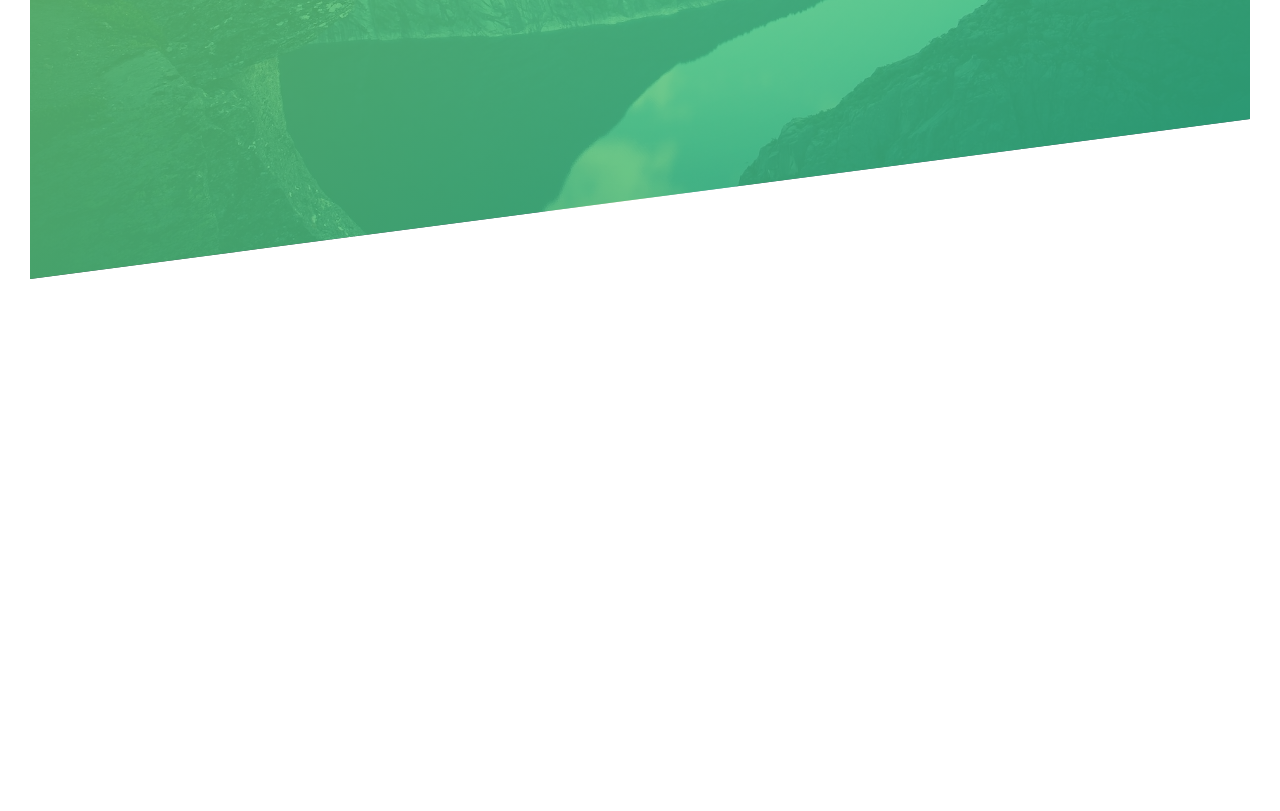
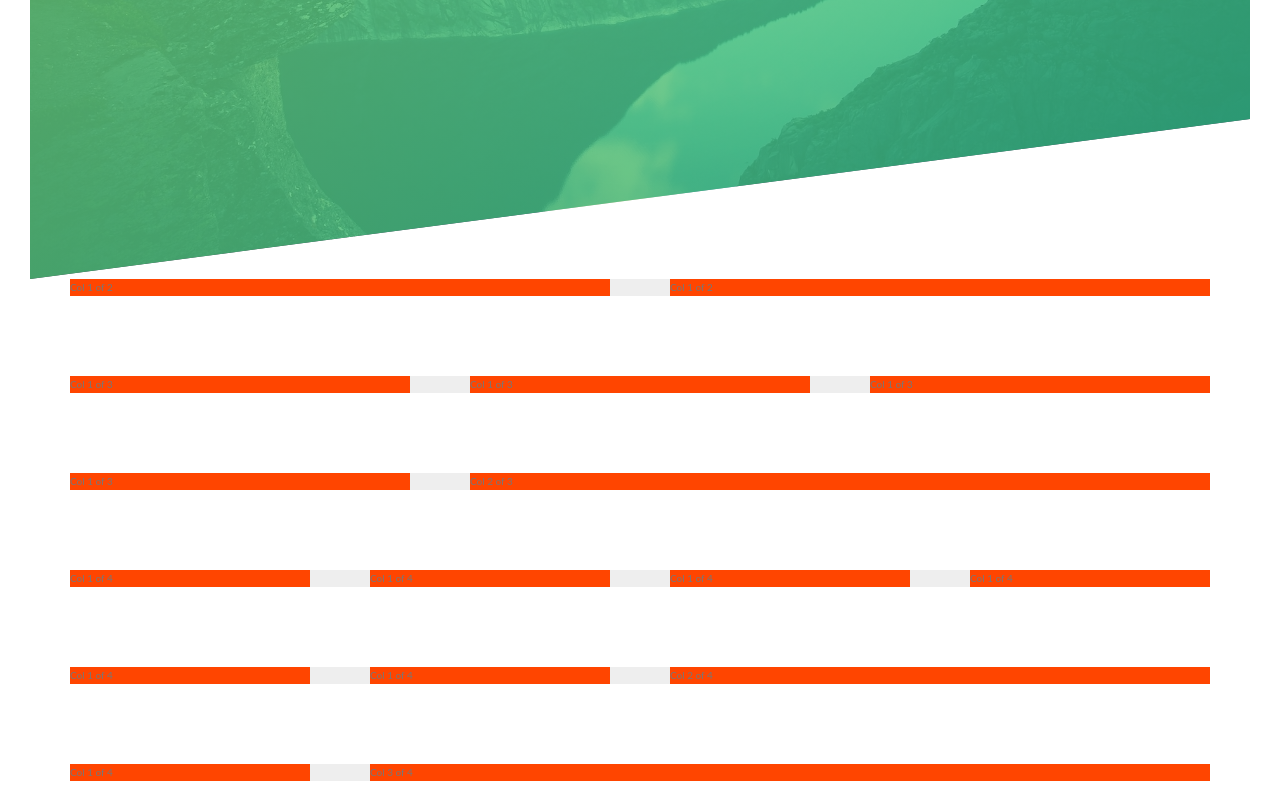
Before and after one commit to diddy2good/advanced-css-projects, a website: page index.html in a window 1280 px wide. Shown: the part 511-1322 px from the top of the page. Before the commit the page ends 820 px from the top, so only its background shows below. Drawn offline with Linux system fonts and the light colour scheme.

Commit message:
Added grid system

```diff
--- a/index.html
+++ b/index.html
@@ -21,7 +21,37 @@
       </h1>
       <a href="#" class="btn btn--white btn--animated" >Discover our tours</a>
     </div>
+  </header>
 
-  </header>
+  <section>
+    <div class="row">
+      <div class="col-1-of-2">Col 1 of 2</div>
+      <div class="col-1-of-2">Col 1 of 2</div>
+    </div>
+    <div class="row">
+      <div class="col-1-of-3">Col 1 of 3</div>
+      <div class="col-1-of-3">Col 1 of 3</div>
+      <div class="col-1-of-3">Col 1 of 3</div>
+    </div>
+    <div class="row">
+      <div class="col-1-of-3">Col 1 of 3</div>
+      <div class="col-2-of-3">Col 2 of 3</div>
+    </div>
+    <div class="row">
+      <div class="col-1-of-4">Col 1 of 4</div>
+      <div class="col-1-of-4">Col 1 of 4</div>
+      <div class="col-1-of-4">Col 1 of 4</div>
+      <div class="col-1-of-4">Col 1 of 4</div>
+    </div>
+    <div class="row">
+      <div class="col-1-of-4">Col 1 of 4</div>
+      <div class="col-1-of-4">Col 1 of 4</div>
+      <div class="col-2-of-4">Col 2 of 4</div>
+    </div>
+    <div class="row">
+      <div class="col-1-of-4">Col 1 of 4</div>
+      <div class="col-3-of-4">Col 3 of 4</div>
+    </div>
+  </section>
 </body>
 </html>
--- a/package.json
+++ b/package.json
@@ -4,7 +4,7 @@
   "description": "Landing page for natours",
   "main": "index.js",
   "scripts": {
-    "compile:sass": "node-sass sass/main.scss css/style.css -w"
+    "compile:sass": "node-sass -w sass/main.scss css/style.css "
   },
   "repository": {
     "type": "git",
--- a/sass/abstracts/_mixins.scss
+++ b/sass/abstracts/_mixins.scss
@@ -0,0 +1,7 @@
+@mixin clearfix {
+  &::after {
+    content: '';
+    clear: both;
+    display: table;
+  }
+}
--- a/sass/abstracts/_variables.scss
+++ b/sass/abstracts/_variables.scss
@@ -1,6 +1,12 @@
+// Colors
 $color-primary: #55c57a;
 $color-primary-light: #7ed56f;
 $color-primary-dark: #28b485;
 $color-gray-dark: #777777;
 $color-white: #ffffff;
 $color-black: #000;
+
+// Grid
+$grid-width: 114rem;
+$gutter-vertical: 8rem;
+$gutter-horizontal: 6rem;
--- /dev/null
+++ b/sass/layout/_grid.scss
@@ -0,0 +1,44 @@
+.row {
+  max-width: $grid-width;
+  background-color: #eee;
+  margin: 0 auto;
+
+  &:not(:last-child) {
+    margin-bottom: $gutter-vertical;
+  }
+
+  @include clearfix;
+
+  // The ^ key targets anything starting with "col-"
+  [class^="col-"] {
+    background-color: orangered;
+    float: left;
+    &:not(:last-child) {
+      margin-right: $gutter-horizontal;
+    }
+  }
+
+  .col-1-of-2 {
+    width: calc((100% - #{$gutter-horizontal}) / 2);
+  }
+
+  .col-1-of-3 {
+    width: calc((100% - 2 * #{$gutter-horizontal}) / 3);
+  }
+
+  .col-2-of-3 {
+    width: calc(((100% - 2 * #{$gutter-horizontal}) / 3) * 2 + #{$gutter-horizontal});
+  }
+
+  .col-1-of-4 {
+    width: calc((100% - 3 * #{$gutter-horizontal}) / 4);
+  }
+
+  .col-2-of-4 {
+    width: calc(((100% - 3 * #{$gutter-horizontal}) / 4) * 2 + #{$gutter-horizontal});
+  }
+
+  .col-3-of-4 {
+    width: calc(((100% - 3 * #{$gutter-horizontal}) / 4) * 3 + (2 * #{$gutter-horizontal}));
+  }
+}
--- a/sass/main.scss
+++ b/sass/main.scss
@@ -9,6 +9,7 @@
 
 @import "components/buttons";
 
+@import "layout/grid";
 @import "layout/header";
 
 @import "pages/home";
```
Also changed, not shown: css/style.css.
